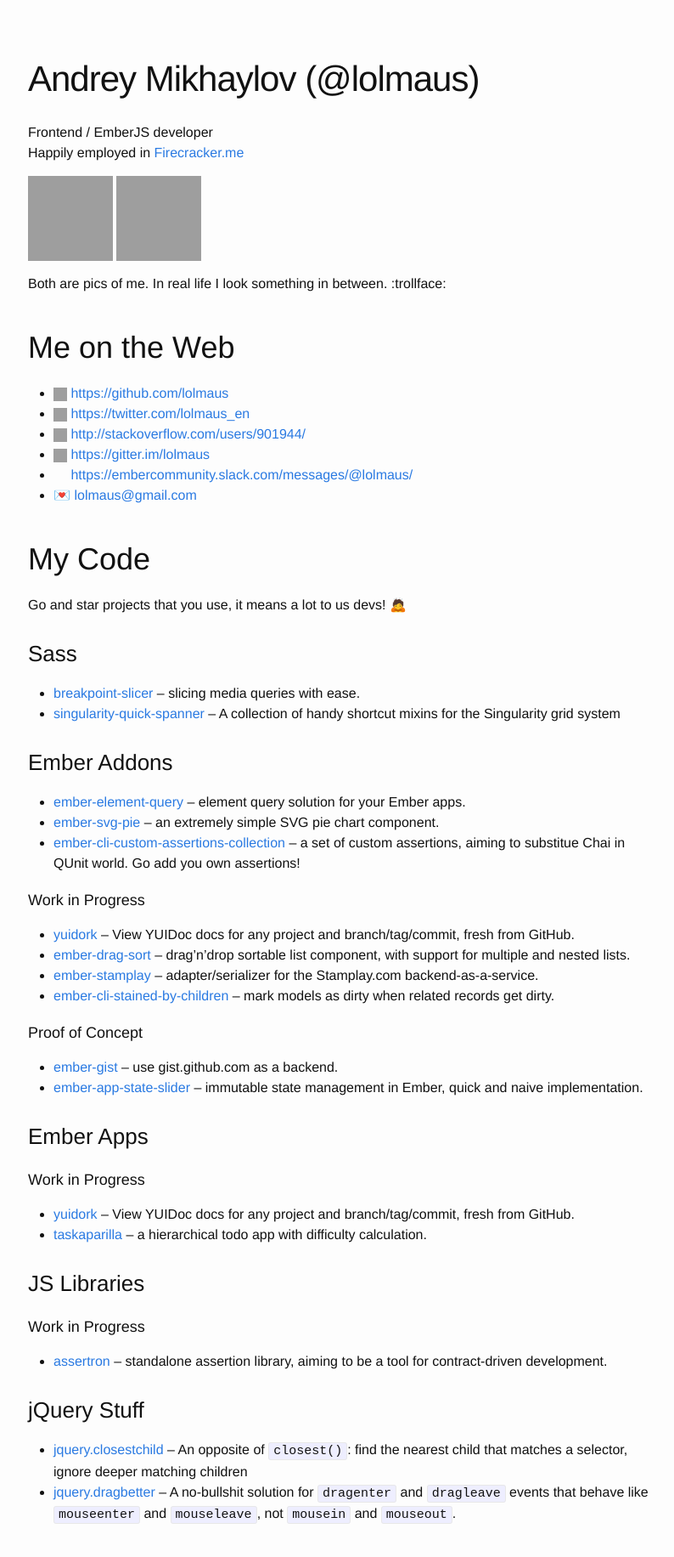
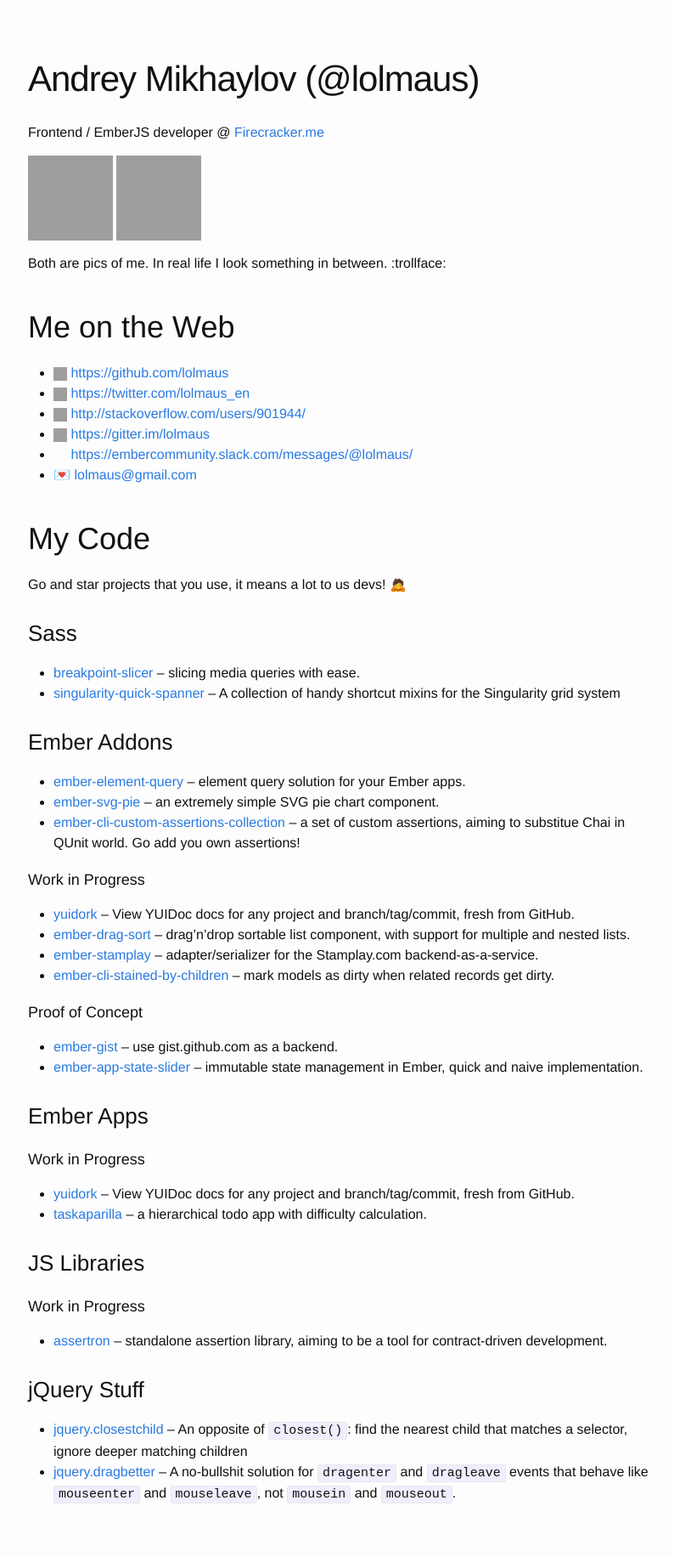
Before and after one commit to lolmaus/lolmaus.github.io, a Jekyll site: the page built from index.md, in a window 1280 px wide, cut to the strip 0-1855 px from the top of the page. Shown: the top 1832 px of the strip at 85% size, without its empty margins (237-1031 px from the left). Built offline with Jekyll 4.4.1, drawn with Linux system fonts in a browser that asks for light colours; emoji names are drawn with the system emoji font; grey boxes are pictures that could not be loaded.

Commit message:
Removed "Happily employed'"

```diff
--- a/index.md
+++ b/index.md
@@ -6,8 +6,7 @@ title: Andrey Mikhaylov (@lolmaus)
 <script async defer id="github-bjs" src="https://buttons.github.io/buttons.js"></script>
 
 
-Frontend / EmberJS developer
-Happily employed in [Firecracker.me](http://firecracker.me)
+Frontend / EmberJS developer @ [Firecracker.me](http://firecracker.me)
 
 <a href="https://lh6.googleusercontent.com/-4ENOZ8Xdj2o/UxWmM8GNMAI/AAAAAAAAVdM/Sqs32iYy6kw06dELWKO1wfIFzUd4G-X_gCL0B/s630-no/yoshi.jpg">
   <img width="100" height="100" src="https://lh6.googleusercontent.com/-4ENOZ8Xdj2o/UxWmM8GNMAI/AAAAAAAAVdM/Sqs32iYy6kw06dELWKO1wfIFzUd4G-X_gCL0B/s630-no/yoshi.jpg">
```
